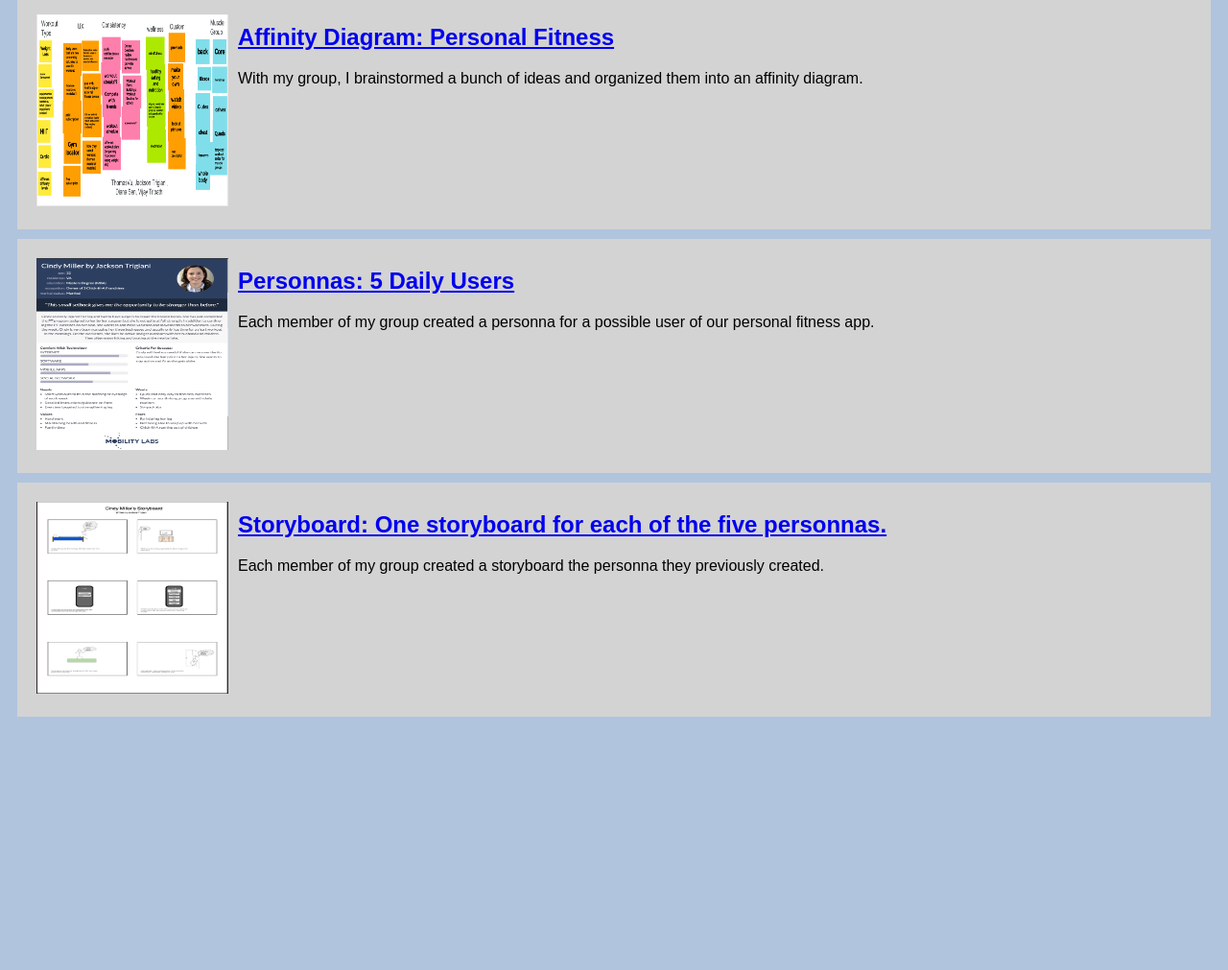
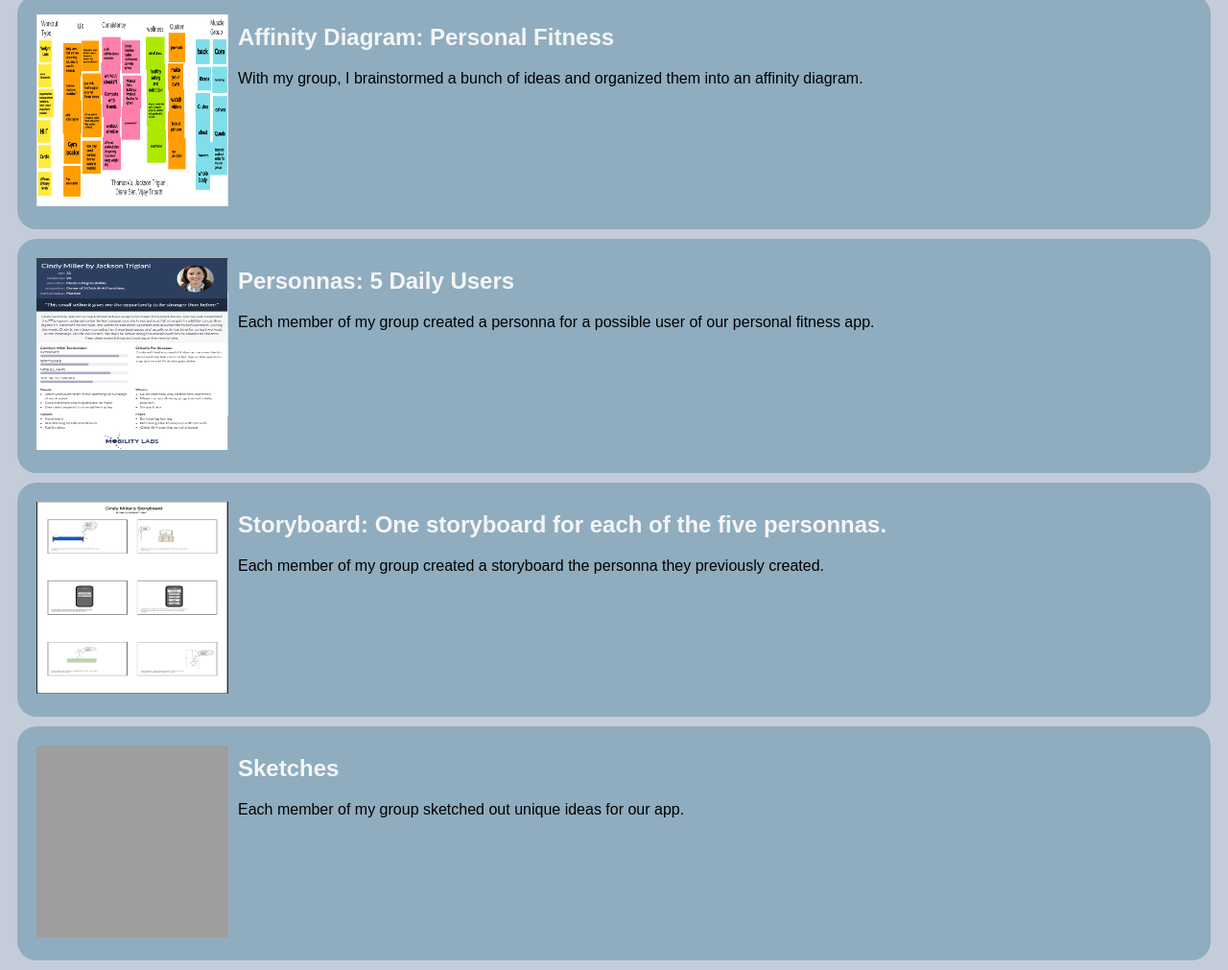
Before and after one commit to jacktrig/jacktrig.github.io, a plain HTML site: page index.html in a window 1280 px wide. Shown: the part 339-1350 px from the top of the page at 96% size. Before the commit the page ends 1096 px from the top, so only its background shows below. Drawn offline with Linux system fonts and the light colour scheme; grey boxes are pictures that could not be loaded.

Commit message:
Add files via upload

```diff
--- a/index.html
+++ b/index.html
@@ -50,5 +50,16 @@
                 </p>
             </section>
         </section>
+           <!-- Sketches Assignment-->
+           <section class="assignment">
+            <a href="files/sketches.pdf"><img src="images/sketches.png" ></a>
+
+            <section class="ass-details">
+                <a href="files/sketches.pdf"><h2>Sketches </h2></a>
+                <p>
+                    Each member of my group sketched out unique ideas for our app.
+                </p>
+            </section>
+        </section>
     </body>
 </html>
--- a/styles.css
+++ b/styles.css
@@ -1,19 +1,31 @@
 body {
-    background:lightsteelblue;
+    background:#C5CCD9;
     font-family:Arial, Helvetica, sans serif;
 }
 h1 {
-    color:white;
+    color: #011C26;
     text-align:center;
+}
+a {
+    text-decoration: none;
+    color: whitesmoke;
+}
+a:hover {
+    color:#011C26;
 }
 .assignment {
     display: flex;
     padding: 10px;
-    background: lightgray;
+    background: #8FADBF;
     margin: 10px;
+    border-radius: 20px;
+
 }
 .assignment img {
     width: 200px;
     height: 200px;
-    padding: 10px;
+    margin: 10px;
 }
+.assignment img:hover {
+    border: 2px solid #011C26;
+}
```
